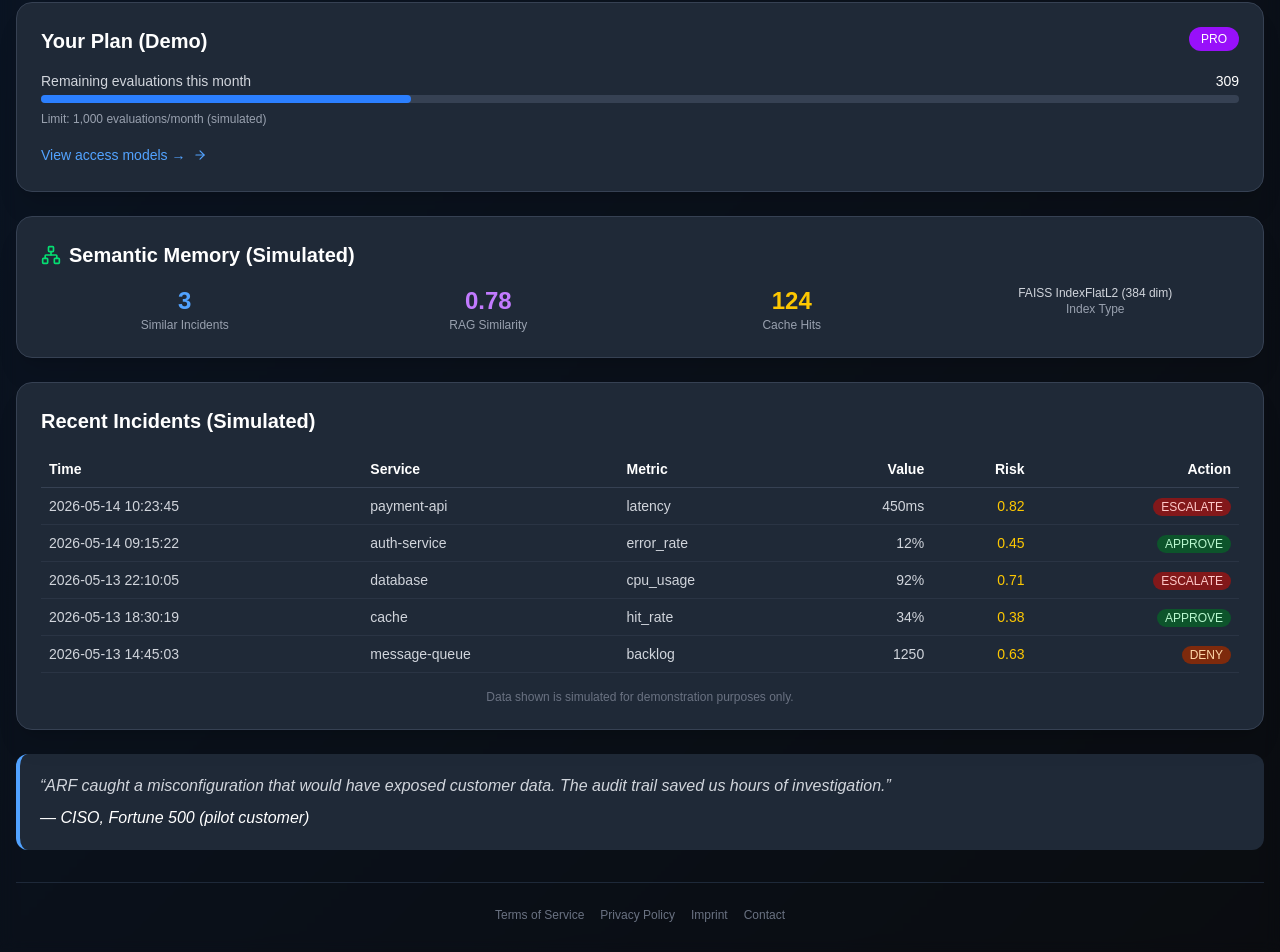
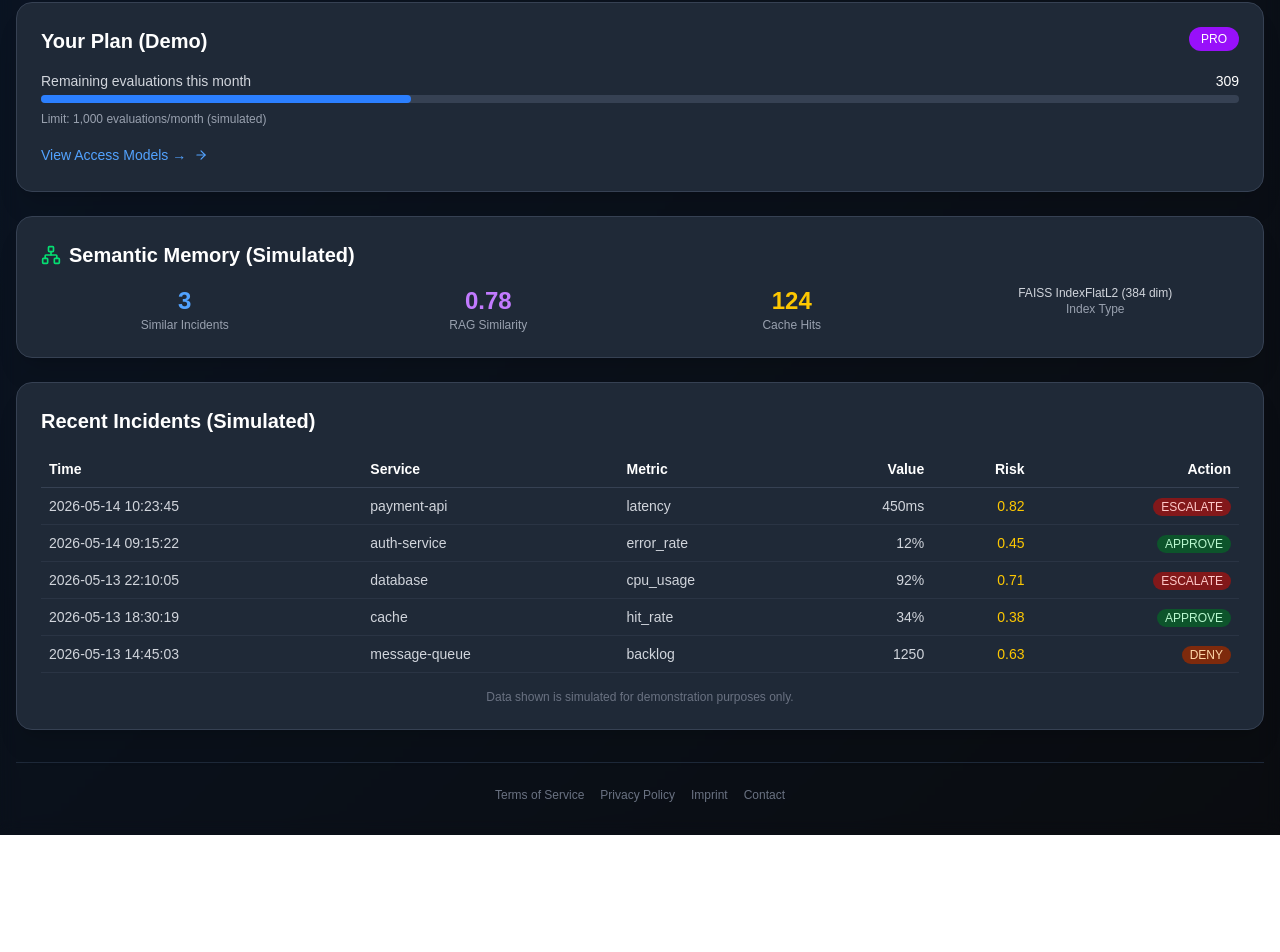
Before and after one commit to arf-foundation/arf-frontend, a Next.js app: page /dashboard in a window 1280 px wide. Shown: the part 741-1693 px from the top of the page. After the commit the page ends 1576 px from the top, so only its background shows below. Built offline with nearby package versions, Linux system fonts and the light colour scheme.

Commit message:
Remove Testimonial component from dashboard page

```diff
--- a/app/dashboard/page.tsx
+++ b/app/dashboard/page.tsx
@@ -191,13 +191,6 @@ const TrustBadges = () => (
   </div>
 );
 
-const Testimonial = () => (
-  <div className="bg-gray-800/50 rounded-xl p-5 italic text-gray-300 border-l-4 border-blue-400 my-6">
-    “ARF caught a misconfiguration that would have exposed customer data. The audit trail saved us hours of investigation.”<br/>
-    <span className="text-white font-medium mt-2 block">— CISO, Fortune 500 (pilot customer)</span>
-  </div>
-);
-
 const LegalFooter = () => (
   <div className="border-t border-gray-800 mt-8 pt-6 text-center text-xs text-gray-500 flex flex-wrap justify-center gap-4">
     <Link href="/terms" className="hover:text-gray-300">Terms of Service</Link>
@@ -303,7 +296,7 @@ export default function Dashboard() {
                 <div className="bg-gray-800/90 backdrop-blur-sm rounded-2xl shadow-xl p-6 border border-gray-700">
                   <div className="flex justify-between items-start mb-4"><h2 className="text-xl font-semibold">Your Plan (Demo)</h2><span className="px-3 py-1 rounded-full bg-purple-600 text-white text-xs font-medium">{quota.tier.toUpperCase()}</span></div>
                   <div className="mb-4"><div className="flex justify-between text-sm mb-1"><span className="text-gray-300">Remaining evaluations this month</span><span className="font-mono font-medium text-white">{quota.remaining.toLocaleString()}</span></div><div className="w-full bg-gray-700 rounded-full h-2"><div className="bg-blue-500 h-2 rounded-full" style={{ width: `${(quota.remaining / quota.limit) * 100}%` }} /></div><p className="text-xs text-gray-400 mt-2">Limit: {quota.limit.toLocaleString()} evaluations/month (simulated)</p></div>
-                  <Link href="/pricing" className="inline-flex items-center gap-2 text-blue-400 hover:text-blue-300 text-sm font-medium">View access models → <ArrowRight size={14} /></Link>
+                  <Link href="/pricing" className="inline-flex items-center gap-2 text-blue-400 hover:text-blue-300 text-sm font-medium">View Access Models → <ArrowRight size={14} /></Link>
                 </div>
               )}
 
@@ -351,8 +344,6 @@ export default function Dashboard() {
                 </div>
                 <p className="text-xs text-gray-500 mt-4 text-center">Data shown is simulated for demonstration purposes only.</p>
               </div>
-
-              <Testimonial />
             </div>
           )}
 
```
